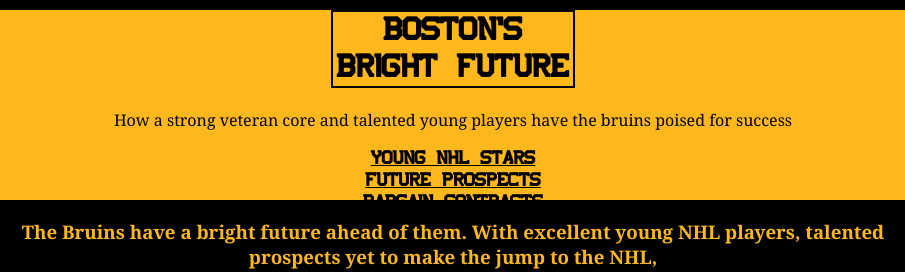
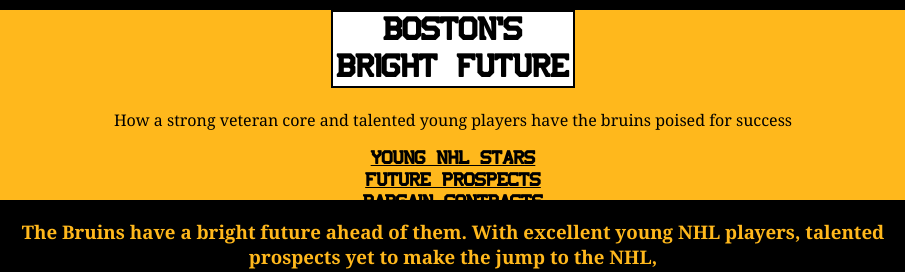
Before and after one commit to jackt815/Bruins, a plain HTML site: page index.html in a window 1280 px wide. In both pictures the pointer is over the element "Boston's Bright Future". Shown: the top 272 px of the page, 187-1092 px from the left. Drawn offline with Linux system fonts and the light colour scheme; grey boxes are pictures that could not be loaded.

Commit message:
hover update

```diff
--- a/css/bruinstyle.css
+++ b/css/bruinstyle.css
@@ -126,3 +126,8 @@
 .textdecoration {
   text-decoration: underline;
 }
+
+h1:hover {
+  background-color: white;
+  color: blue;
+}
```
Also changed, not shown: 1 other file.
